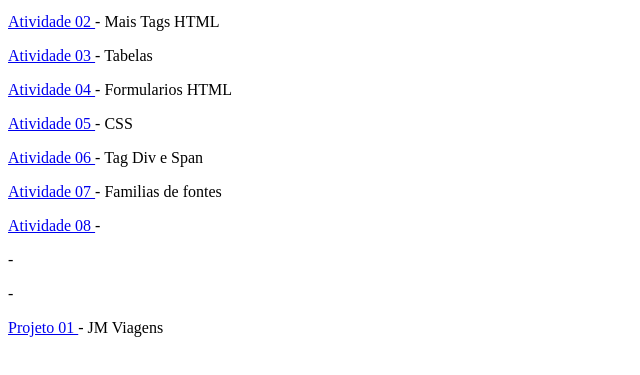
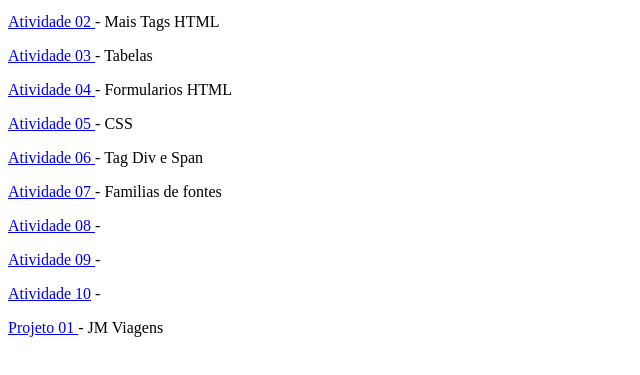
Before and after one commit to pedrojxr/pweb, a plain HTML site: page index.html in a window 1280 px wide. Shown: the part 101-476 px from the top of the page, without its empty margins (0-640 px from the left). Drawn offline with Linux system fonts and the light colour scheme.

Commit message:
AtUALIZANDO

```diff
--- a/index.html
+++ b/index.html
@@ -18,8 +18,8 @@
     <p> <a target="_blank" href="06"> Atividade 06 </a> - Tag Div e Span</p>
     <p> <a target="_blank" href="07"> Atividade 07 </a> - Familias de fontes</p >
     <p> <a target="_blank" href="08"> Atividade 08 </a> - </p>
-    <p> <a target="_blank" href="09"> </a> - </p>
-    <p> <a target="_blank" href="10">  </a> - </p>
+    <p> <a target="_blank" href="09"> Atividade 09 </a> - </p>
+    <p> <a target="_blank" href="10"> Atividade 10</a> - </p>
 
 
     <p> <a target="_blank" href="projeto01"> Projeto 01 </a> -  JM Viagens</p>
```
